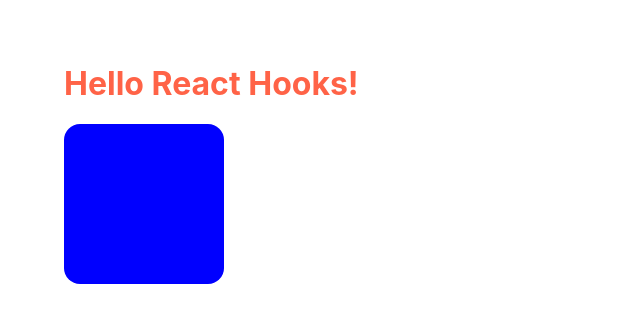
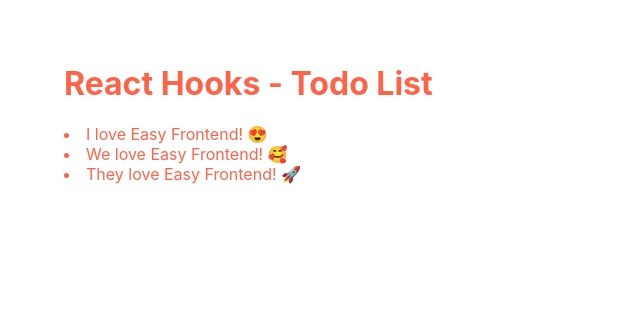
Before and after one commit to ncongduy/react-hooks-basics, a React (Create React App) app: page / in a window 1280 px wide. Shown: the top 322 px of the page, without its empty margins (0-640 px from the left). Built offline with nearby package versions, Linux system fonts and the light colour scheme.

Commit message:
lesson: useState - Todo List

```diff
--- a/src/App.js
+++ b/src/App.js
@@ -1,11 +1,28 @@
+import { useState } from 'react';
 import './App.scss';
-import BoxColor from './components/BoxColor';
+import TodoList from './components/TodoList';
+
+const initTodoList = [
+	{ id: 1, title: 'I love Easy Frontend! 😍 ' },
+	{ id: 2, title: 'We love Easy Frontend! 🥰 ' },
+	{ id: 3, title: 'They love Easy Frontend! 🚀 ' },
+];
 
 function App() {
+	const [todoList, setTodoList] = useState(initTodoList);
+
+	function handleTodoListClick(id) {
+		const newTodoList = todoList.filter((todo) => id !== todo.id);
+		setTodoList(newTodoList);
+	}
+
 	return (
 		<div className='app'>
-			<h1>Hello React Hooks!</h1>
-			<BoxColor />
+			<h1>React Hooks - Todo List</h1>
+			<TodoList
+				todoList={todoList}
+				onTodoListClick={handleTodoListClick}
+			/>
 		</div>
 	);
 }
--- /dev/null
+++ b/src/components/TodoList/index.jsx
@@ -0,0 +1,28 @@
+import React from 'react';
+import PropTypes from 'prop-types';
+
+TodoList.propTypes = {
+	todoList: PropTypes.array,
+	setTodoList: PropTypes.func,
+};
+
+TodoList.defaultProps = {
+	todoList: [],
+	onTodoListClick: null,
+};
+
+function TodoList(props) {
+	const { todoList, onTodoListClick } = props;
+
+	return (
+		<div>
+			{todoList.map((todo) => (
+				<li key={todo.id} onClick={() => onTodoListClick(todo.id)}>
+					{todo.title}
+				</li>
+			))}
+		</div>
+	);
+}
+
+export default TodoList;
```
